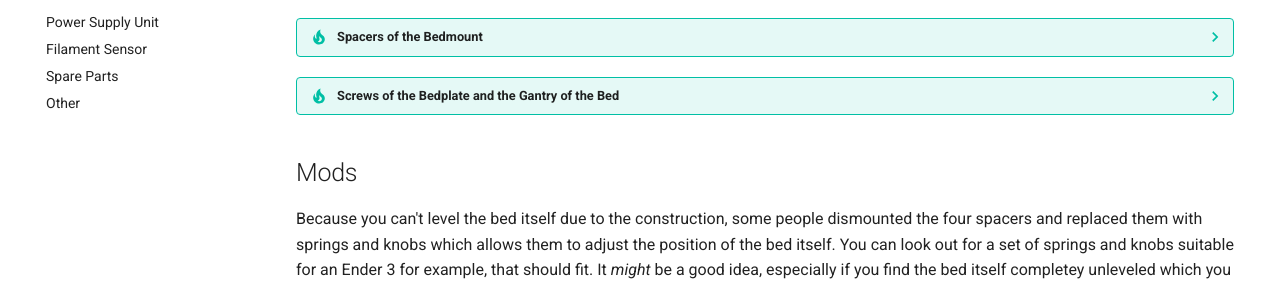
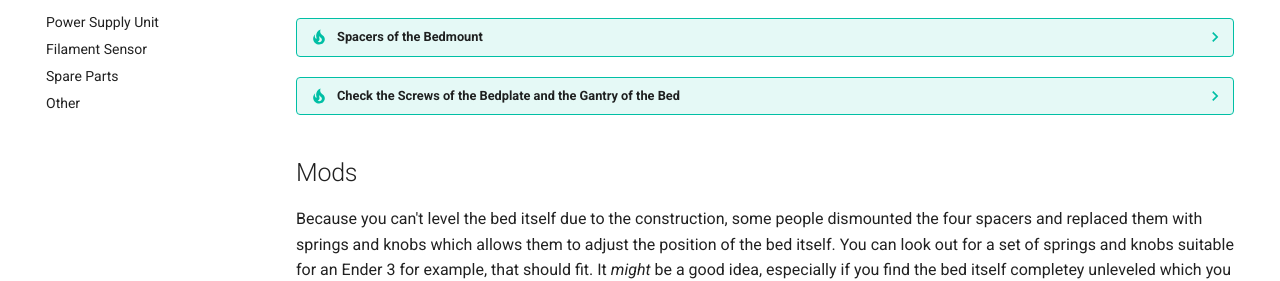
Before and after one commit to 1coderookie/KobraGoNeoInsights, an MkDocs documentation site: the page built from docs/hardware/bed.md, in a window 1280 px wide and 900 px high, scrolled down 1815 px. Shown: the part 331-612 px from the top of the window. Built offline with MkDocs 1.6.1 and Material for MkDocs 9.7.7, drawn with Linux system fonts in a browser that asks for light colours; comment, search, counter and statistics services are not loaded.

Commit message:
Update bed.md

```diff
--- a/docs/hardware/bed.md
+++ b/docs/hardware/bed.md
@@ -55,10 +55,10 @@ When you take a look underneath the bed itself, you'll spot a little foam piece
 
     If you find that the bed is not as flat or level as it should be, it might be a good idea to disassemble it and check the four black spacers that connect the metal frame and the bed itself. Measure them with a slide gauge to see if they are really the same height! If they're not, either put some sandpaper on a flat surface and rub them down to make them all the same length, or look for other spacers you might be using.
 
-??? tip "Screws of the Bedplate and the Gantry of the Bed"
+??? tip "Check the Screws of the Bedplate and the Gantry of the Bed"
 
     - Check if the screws are all tightened up. Be careful though to not overtighten the screws of the Bedplate as you would compress the little spacers underneath it and therefore the plate may become warped. On the other hand, if you see that your bed is warped somehow or that the bed is much more off in certain areas or at one side, you can check if the screws in that area might be too tightened up.
-    - Check if the bedplate itself is somehow wobbling. Not only sideways/horizontally, but also up and down/vertically. If so, not only check the v-slot wheels and mybe adjust their fitting using the eccentric nuts, also check if the screws of the gantry of the bed where the wheels arre mounted to are tightened up. As an example: at my **Neo** the bed was wobbling up and down in one certain area - after checking the screws and tighten them up everything was sturdy as it should be.
+    - Check if the bedplate itself is somehow wobbling. Not only sideways/horizontally, but also up and down/vertically. If so, not only check the v-slot wheels and maybe adjust their fitting using the eccentric nuts, also check if the screws of the gantry of the bed where the wheels are mounted to are tightened up. As an example: at my **Neo** the bed was wobbling up and down in one certain area - after checking the screws and tighten them up everything was sturdy as it should be.
 
 
 ## Mods
```
